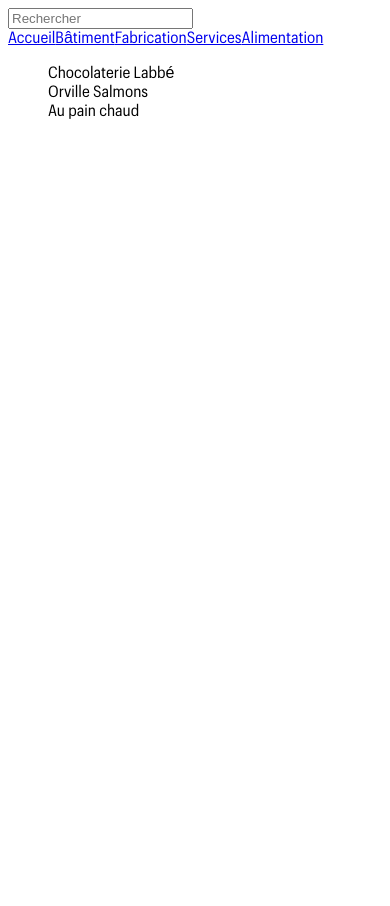
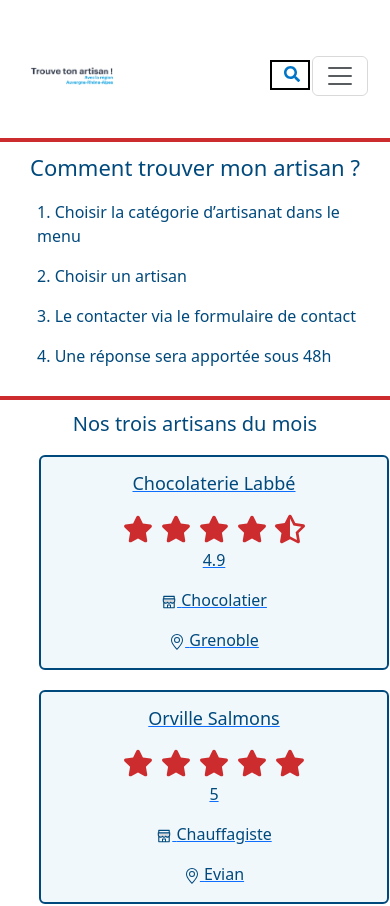
Before and after one commit to Cocotte123/trouvetonartisan, a React (Create React App) app: page / in a window 390 px wide. Shown: the top 906 px of the page. Before the commit the page ends 844 px from the top, so only its background shows below. Built offline with nearby package versions, Linux system fonts and the light colour scheme.

Commit message:
accueil-navbar

```diff
--- a/package.json
+++ b/package.json
@@ -9,6 +9,7 @@
     "bootstrap": "^5.3.3",
     "react": "^18.3.1",
     "react-dom": "^18.3.1",
+    "react-icons": "^5.2.1",
     "react-router-dom": "^6.23.1",
     "react-scripts": "5.0.1",
     "web-vitals": "^2.1.4"
--- a/public/index.html
+++ b/public/index.html
@@ -9,35 +9,12 @@
       name="description"
       content="Web site created using create-react-app"
     />
-    <link rel="apple-touch-icon" href="%PUBLIC_URL%/logo192.png" />
-    <!--
-      manifest.json provides metadata used when your web app is installed on a
-      user's mobile device or desktop. See https://developers.google.com/web/fundamentals/web-app-manifest/
-    -->
-    <link rel="manifest" href="%PUBLIC_URL%/manifest.json" />
-    <!--
-      Notice the use of %PUBLIC_URL% in the tags above.
-      It will be replaced with the URL of the `public` folder during the build.
-      Only files inside the `public` folder can be referenced from the HTML.
-
-      Unlike "/favicon.ico" or "favicon.ico", "%PUBLIC_URL%/favicon.ico" will
-      work correctly both with client-side routing and a non-root public URL.
-      Learn how to configure a non-root public URL by running `npm run build`.
-    -->
+    <!--<link href="https://cdn.jsdelivr.net/npm/bootstrap@5.2.3/dist/css/bootstrap.min.css" rel="stylesheet" integrity="sha384-rbsA2VBKQhggwzxH7pPCaAqO46MgnOM80zW1RWuH61DGLwZJEdK2Kadq2F9CUG65" crossorigin="anonymous">-->
     <title>Trouve ton artisan</title>
   </head>
   <body>
     <noscript>You need to enable JavaScript to run this app.</noscript>
     <div id="root"></div>
-    <!--
-      This HTML file is a template.
-      If you open it directly in the browser, you will see an empty page.
-
-      You can add webfonts, meta tags, or analytics to this file.
-      The build step will place the bundled scripts into the <body> tag.
-
-      To begin the development, run `npm start` or `yarn start`.
-      To create a production bundle, use `npm run build` or `yarn build`.
-    -->
+    <script src="https://cdn.jsdelivr.net/npm/bootstrap@5.2.3/dist/js/bootstrap.bundle.min.js" integrity="sha384-kenU1KFdBIe4zVF0s0G1M5b4hcpxyD9F7jL+jjXkk+Q2h455rYXK/7HAuoJl+0I4" crossorigin="anonymous"></script>
   </body>
 </html>
--- a/src/App.js
+++ b/src/App.js
@@ -6,6 +6,7 @@
 import Navbar from '../src/components/Navbar';
 import Footer from '../src/components/Footer';
 import { useState } from "react";
+import '../node_modules/bootstrap/dist/css/bootstrap.min.css';
 
 
 
--- a/src/components/Accueil.css
+++ b/src/components/Accueil.css
@@ -0,0 +1,134 @@
+#accueilPage {
+    width: 100%;
+
+}
+
+#explanationContainer {
+    border-top: solid #cd2c2e 4px;
+    border-bottom: solid #cd2c2e 4px;
+}
+
+#explanationContainer h1 {
+    font-size: 64px;
+    color: #00497C;
+    text-align: center;
+    padding-top: 3%;
+    padding-bottom: 3%;
+}
+
+#artisansMoisContainer h2 {
+    font-size: 56px;
+    color: #00497C;
+    text-align: center;
+    padding-top: 3%;
+    padding-bottom: 3%;
+}
+
+
+#explanationText {
+    width: 90%;
+    padding-bottom: 3%;
+}
+
+#explanationText p {
+    font-size: 36px;
+    color: #00497C;
+    text-align: left;
+    padding-left: 5%;
+}
+
+#cartContainer {
+    width: 85%;
+    margin: auto;
+    padding-bottom: 5%;
+
+}
+
+
+#cartContainer .cards {
+    display: grid;
+    grid-template-columns: repeat(auto-fill, minmax(350px, 1fr));
+    grid-gap: 20px;
+
+
+}
+
+#artisanCard {
+    background-color: #F1F8FC;
+    border:#00497C solid 2px;
+}
+
+#artisanCard h5 {
+    color: #00497C;
+    font-size: 40px;
+
+}
+
+#artisanCard p {
+    color: #00497C;
+    font-size: 32px;
+}
+
+#topArtisanStar {
+    color: #cd2c2e;
+    font-size: 30px;
+
+
+
+}
+
+
+
+
+@media screen and (max-width: 900px) {
+    #explanationContainer h1 {
+        font-size: 40px;
+    }
+
+    #artisansMoisContainer h2 {
+        font-size: 36px;
+    }
+
+    #explanationText p {
+        font-size: 28px;
+    }
+
+    #artisanCard h5 {
+        font-size: 32px;
+
+    }
+
+    #artisanCard p {
+        font-size: 28px;
+
+    }
+}
+
+@media screen and (max-width: 500px) {
+    #explanationContainer h1 {
+        font-size: 22px;
+    }
+
+    #artisansMoisContainer h2 {
+        font-size: 20px;
+    }
+
+    #explanationText p {
+        font-size: 16px;
+    }
+
+    #cartContainer {
+        width: 80%;
+        margin: auto;
+
+    }
+
+    #artisanCard h5 {
+        font-size: 18px;
+    }
+
+    #artisanCard p {
+        font-size: 16px;
+    }
+
+}
--- a/src/components/Accueil.jsx
+++ b/src/components/Accueil.jsx
@@ -1,19 +1,67 @@
 import React from "react";
 import '../components/Accueil.css';
 import Artisans from '../datas/datas.json';
-
-
+import { Link } from "react-router-dom";
+import Star from '../components/Star';
+import { AiTwotoneShop } from "react-icons/ai";
+import { BsGeoAlt } from "react-icons/bs";
 
 const Accueil = () => {
     const topArtisans = Artisans.filter(artisan =>
         artisan.top === true
       );
+
+
+
+
     const listTopArtisans = topArtisans.map(artisan =>
 
-        <div key={artisan.id}>{artisan.name}</div>
+        <Link to={`/artisan/${artisan.id}`} key={artisan.id}>
+
+                    <div  class="card text-center" id="artisanCard">
+                        <div class="card-body">
+                        <h5 class="card-title">{artisan.name}</h5>
+                        <div id="topArtisanStar">
+                            <Star note={artisan.note}/>
+                        </div>
+                        <p class="card-text">{artisan.note}</p>
+                        <p class="card-text"><AiTwotoneShop /> {artisan.specialty}</p>
+                        <p class="card-text"><BsGeoAlt /> {artisan.location}</p>
+                        </div>
+                    </div>
+
+
+        </Link>
     )
 
-    return <ul>{listTopArtisans}</ul>;
+    return (<div id="accueilPage">
+            <div id="explanationContainer">
+                <h1>Comment trouver mon artisan ?</h1>
+                <div id="explanationText" class='mx-auto'>
+                    <p>1. Choisir la catégorie d’artisanat dans le menu</p>
+                    <p>2. Choisir un artisan</p>
+                    <p>3. Le contacter via le formulaire de contact</p>
+                    <p>4. Une réponse sera apportée sous 48h</p>
+                </div>
+
+            </div>
+            <div id="artisansMoisContainer">
+                <h2>Nos trois artisans du mois</h2>
+                <div id="cartContainer">
+                    <div class="row">
+                        <div class="col cards">
+                            {listTopArtisans}
+                        </div>
+                    </div>
+                </div>
+            </div>
+            </div>
+
+
+
+
+
+        );
 
 }
 
--- a/src/components/ListeArtisans.jsx
+++ b/src/components/ListeArtisans.jsx
@@ -1,4 +1,4 @@
-import React, { useContext, useState } from "react";
+import React, { useContext } from "react";
 import '../components/ListeArtisans.css';
 /*import Artisans from '../datas/datas.json';*/
 import { ListeContext } from "../context/ListeContext";
--- a/src/components/Navbar.css
+++ b/src/components/Navbar.css
@@ -0,0 +1,124 @@
+#navbarContainer{
+    width: 100%;
+    display: flex;
+    flex-direction: column;
+    padding: 20px;
+}
+
+#searchContainer {
+    text-align: right;
+    padding-right: 30px;
+
+}
+
+#searchContainer input{
+    border-right: solid #0074C7 2px;
+    border-bottom: solid #0074C7 2px;
+    border-top: white;
+    border-left: white;
+    width: 300px;
+}
+
+.wrapper {
+    position:relative;
+}
+
+.icon {
+    height: 1.5rem;
+    width: 1.5rem;
+    color: #0074C7;
+    position: absolute;
+    right: 40px;
+    top: 0px;
+
+  }
+
+#logo img{
+    width: 350px;
+    height: auto;
+}
+
+li {
+    background-color:#0074C7;
+    border: none;
+    padding: 14px;
+    width: 200px;
+    text-align: center;
+    font-size: 20px;
+    font-weight: bold;
+    border-radius: 30px;
+}
+
+li:active {
+    background-color:#00497C;
+}
+
+
+@media screen and (max-width: 900px) {
+    #logo img{
+        width: 200px;
+        height: auto;
+    }
+
+    #navbarContainer{
+        padding: 10px;
+        width: 100%;
+    }
+
+    li {
+        border-color:#0074C7 solid 2px;
+        padding: 8px;
+        width: 100%;
+        text-align: center;
+        font-size: 25px;
+        font-weight: bold;
+        margin: 2px;
+    }
+
+
+}
+
+@media screen and (max-width: 500px) {
+    #logo img{
+        width: 100px;
+        height: auto;
+    }
+
+    #navbarContainer{
+        padding: 10px;
+
+    }
+
+    li {
+        border-color:#0074C7 solid 2px;
+        padding: 8px;
+        width: 100%;
+        text-align: center;
+        font-size: 15px;
+        font-weight: bold;
+        margin: 2px;
+    }
+
+    #searchContainer {
+        right: 40px;
+        top: 50px;
+
+    }
+
+    #searchInput[type="text"]{
+        /*border: none;*/
+        width: 40px;
+        border: black solid 2px;
+        transition: 0.2s ease-in-out;
+    }
+
+    #searchInput[type="text"]:focus{
+        transition: 0.2s ease-in-out;
+        border-right: solid #0074C7 2px;
+        border-bottom: solid #0074C7 2px;
+        border-top: white;
+        border-left: white;
+        width: 100%;
+    }
+
+}
--- a/src/components/Navbar.jsx
+++ b/src/components/Navbar.jsx
@@ -1,34 +1,52 @@
 import React from "react";
 import '../components/Navbar.css';
-/*import Artisans from '../datas/datas.json';*/
-import { Link } from "react-router-dom";
-
+import { NavLink } from "react-router-dom";
+import Logo from '../images/Logo.png';
+import { FaSearch } from "react-icons/fa";
 
 
 
 const Navbar = ({handleChange}) => {
-    /*const [queryArtisan, setQueryArtisan] = useState("");
-    const handleChange = (event) => {
-        setQueryArtisan(event.target.value);
-    }*/
-    /*const  handleSubmit = (event) => {
-        event.preventDefault();
-        setQueryArtisan("");
-    };*/
+    const navLinkStyles = ({isActive}) => {
+        return {
+            color: 'white',
+            textDecoration: isActive ? 'underline' : 'none',
+        }
+    }
 
     return (
-        <nav>
-            <form action="submit">
-                <input type="text" placeholder="Rechercher" onChange={handleChange}></input>
+        <header  id="navbarContainer">
+                <form action="submit" id="searchContainer" class="wrapper">
+                    <input id="searchInput" type="text" onChange={handleChange}></input>
+                    <div class="icon"><FaSearch /></div>
 
-            </form>
-            <Link to='/'>Accueil</Link>
-            <Link to='/batiment'>Bâtiment</Link>
-            <Link to='/fabrication'>Fabrication</Link>
-            <Link to='/services'>Services</Link>
-            <Link to='/alimentation'>Alimentation</Link>
+                </form>
+            <nav  class="navbar navbar-expand-lg">
+            <div className="container-fluid">
 
-        </nav>
+                <NavLink to='/' id="logo"><img src={Logo} alt="logo" /></NavLink>
+                <button class="navbar-toggler custom-toggler ml-auto " data-bs-toggle="collapse" data-bs-target="#linkContainer" type="button">
+                    <span class="navbar-toggler-icon"></span>
+                </button>
+                <div class="collapse navbar-collapse" id="linkContainer">
+                <ul className="navbar-nav ms-auto">
+                    <li class="nav-item">
+                    <NavLink to='/batiment' class="nav-link" style={navLinkStyles}>Bâtiment</NavLink>
+                    </li>
+                    <li class="nav-item">
+                    <NavLink to='/fabrication' class="nav-link" style={navLinkStyles}>Fabrication</NavLink>
+                    </li>
+                    <li class="nav-item">
+                    <NavLink to='/services' class="nav-link" style={navLinkStyles}>Services</NavLink>
+                    </li>
+                    <li class="nav-item">
+                    <NavLink to='/alimentation' class="nav-link" style={navLinkStyles}>Alimentation</NavLink>
+                    </li>
+                </ul>
+                </div>
+            </div>
+            </nav>
+        </header>
     )
 }
 
--- /dev/null
+++ b/src/components/Star.css
@@ -0,0 +1,5 @@
+#ratingStar {
+    display: flex;
+    justify-content: center;
+    gap: 8px;
+}
--- /dev/null
+++ b/src/components/Star.jsx
@@ -0,0 +1,31 @@
+import React from "react";
+import { FaStar, FaStarHalfAlt,  } from "react-icons/fa";
+import { AiOutlineStar } from "react-icons/ai";
+import '../components/Star.css';
+
+const Star = ({note}) => {
+    const ratingStar = Array.from({length : 5},(elem, index)=>{
+        let number = index + 0.5;
+
+
+    return (
+        <div key={index}>
+            {note >= index+1
+            ? <FaStar />
+            : note >= number
+            ? <FaStarHalfAlt />
+            : <AiOutlineStar />
+
+            }
+        </div>
+    )
+    })
+
+    return (
+        <div id="ratingStar">
+            {ratingStar}
+        </div>
+    )
+};
+
+export default Star;
--- a/src/index.css
+++ b/src/index.css
@@ -4,7 +4,9 @@
 }
 
 body {
-  margin: 24;
+
   font-family: 'Graphik', sans-serif;
+  margin-left: 24px;
+  margin-right: 24px;
 
 }
```
Also changed, not shown: 1 other file (tests, documents, lock files or other folders).
